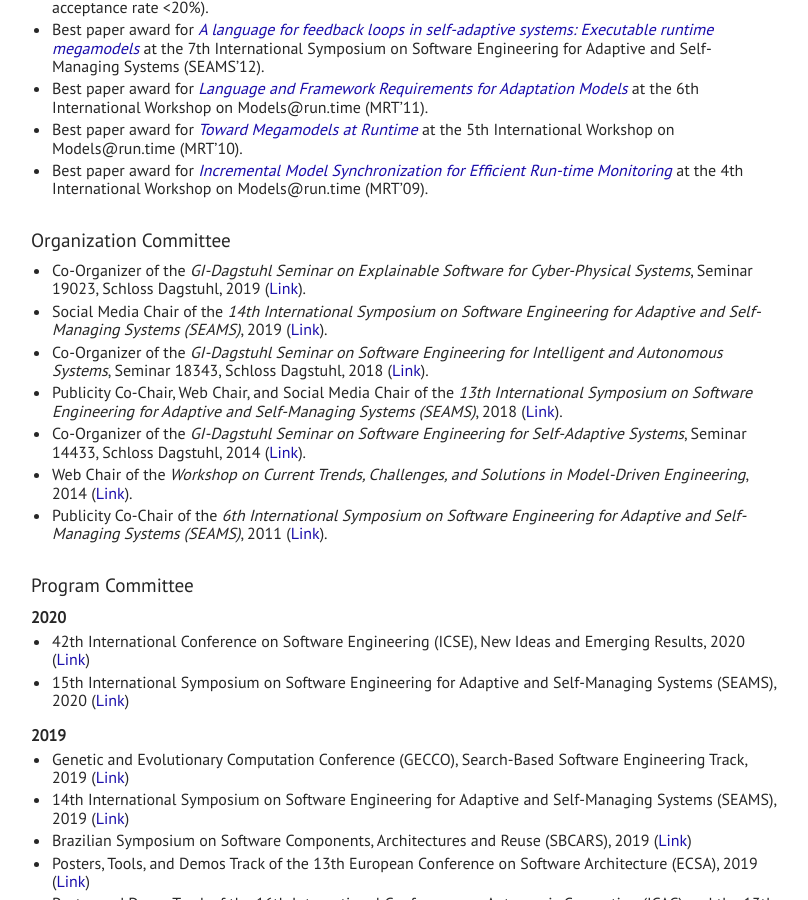
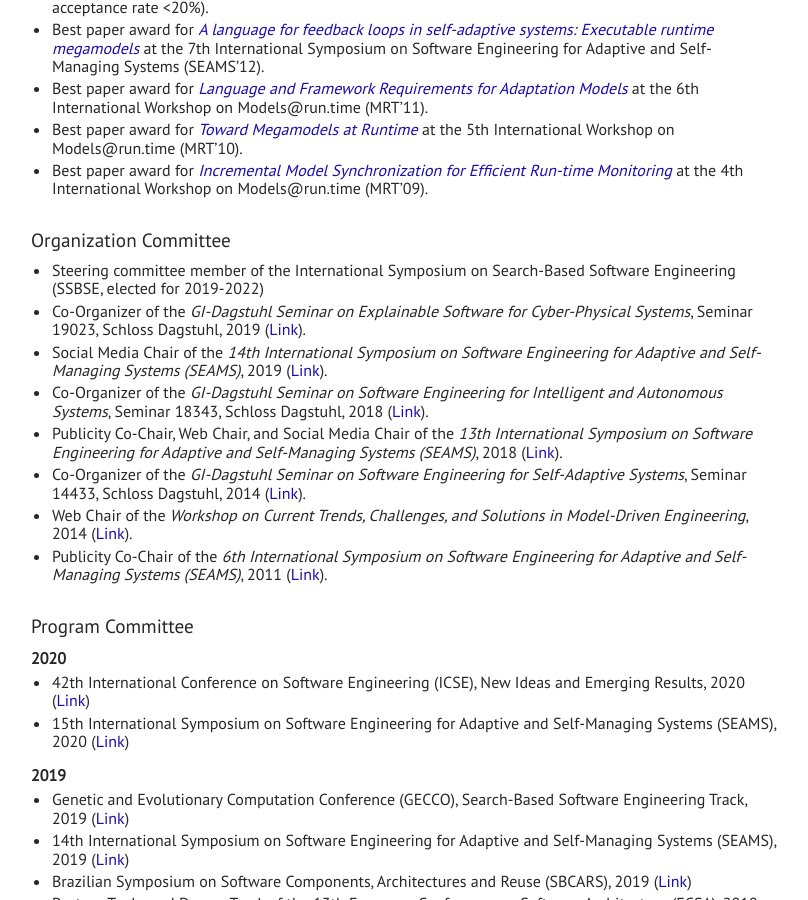
Before and after one commit to thomas-vogel/thomas-vogel.github.io, a Jekyll site: the page built from _pages/activities.md, in a window 1280 px wide and 900 px high, scrolled down 434 px. Shown: the whole window, without its empty margins (234-1042 px from the left). Built offline with Jekyll 4.4.1, drawn with Linux system fonts in a browser that asks for light colours.

Commit message:
Add SSBSE SC.

```diff
--- a/_pages/activities.md
+++ b/_pages/activities.md
@@ -28,6 +28,7 @@ Jump to
 
 ## Organization Committee
 
+* Steering committee member of the International Symposium on Search-Based Software Engineering (SSBSE, elected for 2019-2022)
 * Co-Organizer of the _GI-Dagstuhl Seminar on Explainable Software for Cyber-Physical Systems_, Seminar 19023, Schloss Dagstuhl, 2019 ([Link](https://thomas-vogel.github.io/ES4CPS/){:target="_blank"}).
 * Social Media Chair of the _14th International Symposium on Software Engineering for Adaptive and Self-Managing Systems (SEAMS)_, 2019 ([Link](https://conf.researchr.org/home/seams-2019){:target="_blank"}).
 * Co-Organizer of the _GI-Dagstuhl Seminar on Software Engineering for Intelligent and Autonomous Systems_, Seminar 18343, Schloss Dagstuhl, 2018 ([Link](http://www.self-adaptive.org/dagstuhl-seminars/sefias/){:target="_blank"}).
```
